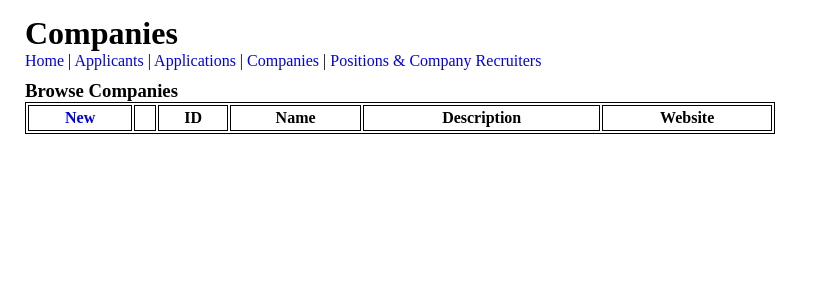
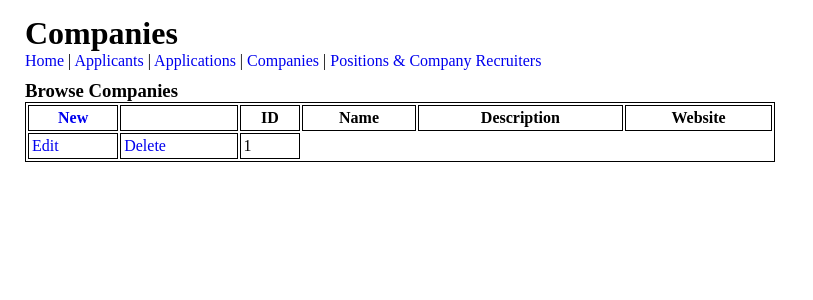
Before and after one commit to sophlil/DreamOffer, a Flask app: template templates/companies.j2 in a window 1280 px wide. Shown: the top 300 px of the page, without its empty margins (0-813 px from the left). Run offline with Flask 2, Linux system fonts and the light colour scheme; the template is opened without the code that fills it: most values are stand-ins (such as "Sample title", 1, 10 or a date in 2020); lists and menus that the app fills with data are empty; some libraries are stand-ins or nearby versions.

Commit message:
finish browse table template

```diff
--- a/templates/companies.j2
+++ b/templates/companies.j2
@@ -60,6 +60,32 @@
                 </tr>
             </thead>
 
+            {% if data %}
+            <tbody>
+            <!-- Iterate through every item in data -->
+            {% for item in data %}
+                <tr>
+                    <!-- Edit and Delete buttons for each item -->
+                    <td>
+                        <a href="/edit-company/{{item.companyID}}" class="edit-btn">
+                            Edit
+                        </a>
+                    </td>
+                    <td>
+                        <a href="/delete-company/{{item.companyID}}" class="delete-btn">
+                            Delete
+                        </a>
+                    </td>
+                {% for key in item.keys() %}
+
+                    <!-- Create a <td> element with the value of that key in it -->
+                    <td> {{item[key]}} </td>
+                {% endfor %}
+                </tr>
+            {% endfor %}
+            </tbody>
+        {% endif %}
+
         </table>
         <p>&nbsp;</p>
     </div>
```
